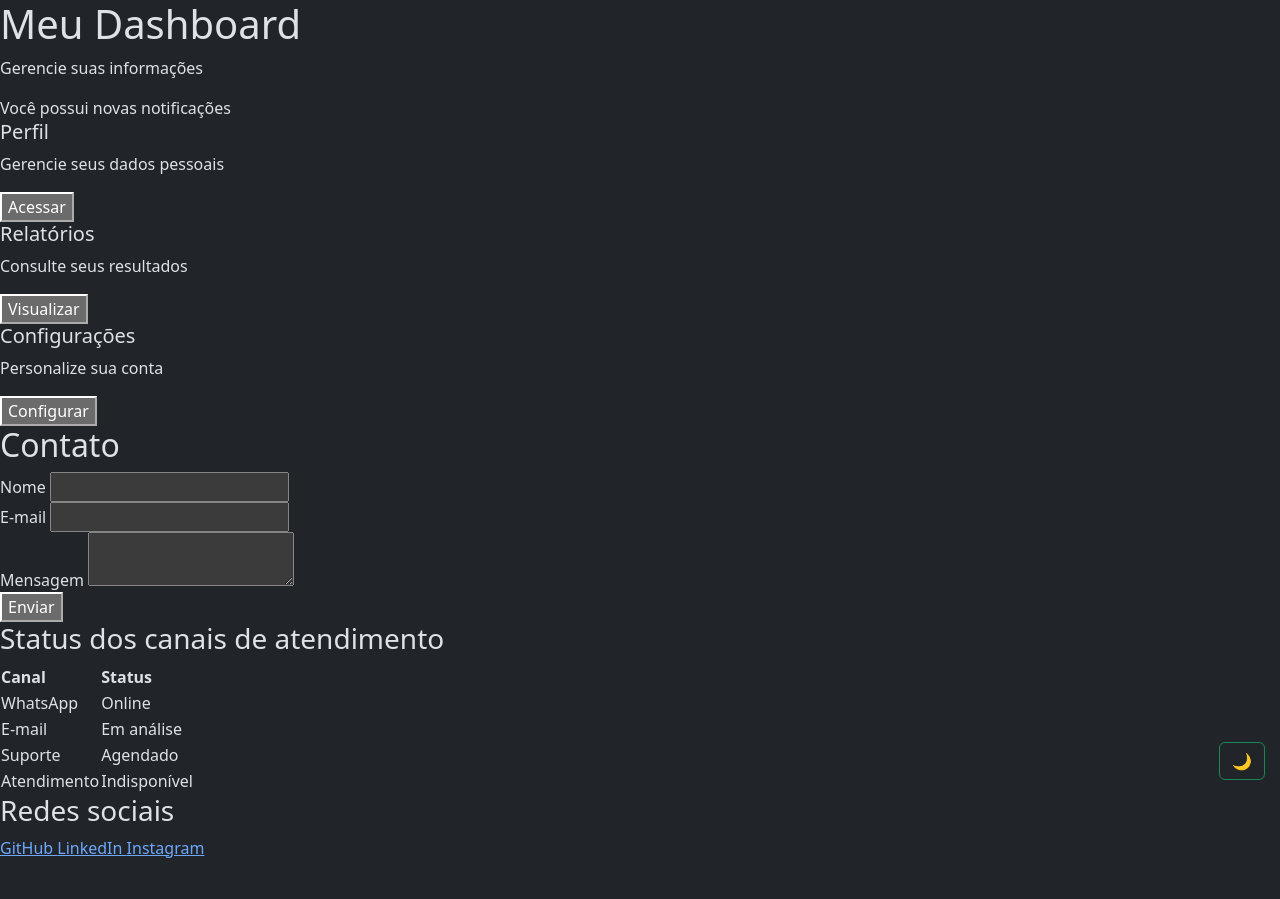
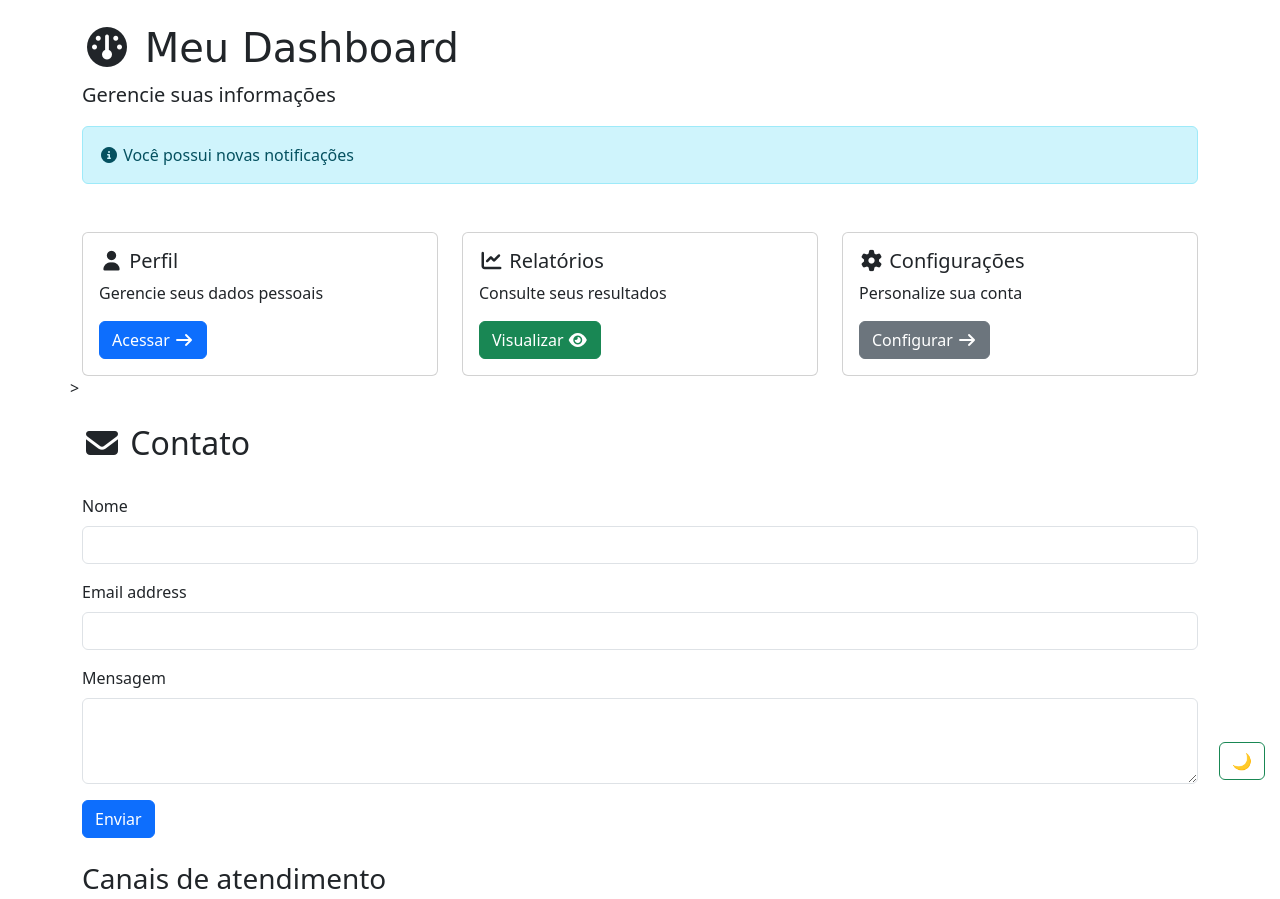
Before and after one commit to thiggsv/revis-o, a plain HTML site: page index.html in a window 1280 px wide. Shown: the top 899 px of the page. Before the commit the page ends 860 px from the top, so only its background shows below. Drawn offline with nearby package versions, Linux system fonts and the light colour scheme; a web font is replaced by a local one.

Commit message:
atualizações bootstrap

```diff
--- a/index.html
+++ b/index.html
@@ -6,6 +6,14 @@
     <meta name="viewport" content="width=device-width, initial-scale=1.0">
     <link href="https://cdn.jsdelivr.net/npm/bootstrap@5.3.8/dist/css/bootstrap.min.css" rel="stylesheet"
         integrity="sha384-sRIl4kxILFvY47J16cr9ZwB07vP4J8+LH7qKQnuqkuIAvNWLzeN8tE5YBujZqJLB" crossorigin="anonymous">
+    <link rel="preconnect" href="https://fonts.googleapis.com">
+    <link rel="preconnect" href="https://fonts.gstatic.com" crossorigin>
+    <link href="https://fonts.googleapis.com/css2?family=Original+Surfer&family=Playwrite+CU+Guides&display=swap"
+        rel="stylesheet">
+    <link rel="stylesheet" href="https://cdnjs.cloudflare.com/ajax/libs/font-awesome/7.3.1/css/all.min.css"
+        integrity="sha512-QeR2VH+lsBE5LSAe1Q5EnTBbe7XTBubt8dG93Y7gidSgdMCr8nVqKcfKAMyN96SV8KDbZVTDXChatu5G2KQGzg=="
+        crossorigin="anonymous" referrerpolicy="no-referrer">
+
     <title>Bootstrap Class - Geração Tech 4.0</title>
     <style>
         /* Toggle do tema fixado no canto inferior direito */
@@ -15,74 +23,114 @@
             right: 15px;
             z-index: 1000;
         }
+
+        h1 {
+            font-family: 'Original Surfer', cursive;
+        }
     </style>
 </head>
 
-<body>
-    <div>
-        <h1>Meu Dashboard</h1>
-        <p>Gerencie suas informações</p>
-        <div>Você possui novas notificações</div>
-        <div>
-            <div>
-                <div>
-                    <div>
-                        <h5>Perfil</h5>
-                        <p>Gerencie seus dados pessoais</p>
-                        <button>Acessar</button>
+<body class="container" data-bs-theme="light">
+    <div class="my-4">
+        <h1 class="mt-4">
+            <i class="fa-solid fa-gauge"></i>
+            Meu Dashboard
+        </h1>
+
+        <p class="lead">Gerencie suas informações</p>
+        <div class="alert alert-info" role="alert">
+            <i class="fa-solid fa-circle-info"></i>
+            Você possui novas notificações
+        </div>
+        <div class="row g-4 mt-4">
+            <div class="col-md-4">
+                <div class="card">
+                    <div class="card-body">
+                        <h5 class="card-title">
+                            <i class="fas fa-user"></i>
+                            Perfil
+                        </h5>
+                        <p class="card-text">
+                            Gerencie seus dados pessoais
+                        </p>
+                        <button class="btn btn-primary">
+                            Acessar
+                            <i class="fas fa-arrow-right"></i>
+                        </button>
                     </div>
                 </div>
             </div>
-            <div>
-                <div>
-                    <div>
-                        <h5>Relatórios</h5>
-                        <p>Consulte seus resultados</p>
-                        <button>Visualizar</button>
+            <div class="col-md-4">
+                <div class="card">
+                    <div class="card-body">
+                        <h5 class="card-title">
+                            <i class="fas fa-chart-line"></i>
+                            Relatórios
+                        </h5>
+                        <p class="card-text">
+                            Consulte seus resultados
+                        </p>
+                        <button class="btn btn-success">
+                            Visualizar
+                            <i class="fas fa-eye"></i>
+                        </button>
                     </div>
                 </div>
             </div>
+            <div class="col-md-4">
+                <div class="card">
+                    <div class="card-body">
                         <div>
-                <div>
-                    <div>
-                        <h5>Configurações</h5>
-                        <p>Personalize sua conta</p>
-                        <button>Configurar</button>
+                            <h5 class="card-title">
+                                <i class="fas fa-gear"></i>
+                                Configurações
+                            </h5>
+                            <p class="card-text">
+                                Personalize sua conta
+                            </p>
+                            <button class="btn btn-secondary">
+                                Configurar
+                                <i class="fas fa-arrow-right"></i>
+                            </button>
                         </div>
                     </div>
                 </div>
-        </div>
-        <h2>Contato</h2>
+            </div class="row g-4 mt-1 align-items-center">>
+            <h2 class="mt-4">
+                 <i class="fas fa-envelope"></i>
+                Contato</h2>
             <div>
                 <div>
                     <form>
-                    <div>
-                        <label>Nome</label>
-                        <input>
+                        <div class="mb-3">
+                            <label for="exampleInputName1" class="form-label">Nome</label>
+                            <input type="text" class="form-control" id="exampleInputName1">
                         </div>
-                    <div>
-                        <label>E-mail</label>
-                        <input>
+                        <div class="mb-3">
+                            <label for="exampleInputEmail1" class="form-label">Email address</label>
+                            <input type="email" class="form-control" id="exampleInputEmail1"
+                                aria-describedby="emailHelp">
                         </div>
-                    <div>
-                        <label>Mensagem</label>
-                        <textarea></textarea>
+                        <div class="mb-3">
+                            <label for="exampleFormControlTextarea1" class="form-label">Mensagem</label>
+                            <textarea class="form-control" id="exampleFormControlTextarea1" rows="3"></textarea>
                         </div>
-                    <button>Enviar</button>
+                        <button type="submit" class="btn btn-primary">Enviar</button>
                     </form>
                 </div>
                 <div>
-                <h3>Status dos canais de atendimento</h3>
+                    <h3 class="mt-4">Canais de atendimento</h3>
                     <div>
-                    <table>
+                        <table class="table">
                             <thead>
                                 <tr>
-                                <th>Canal</th>
-                                <th>Status</th>
+                                    <th scope="col" >Canal</th>
+                                    <th scope="col" >Status</th>
                                 </tr>
                             </thead>
                             <tbody>
                                 <tr>
+
                                     <td>WhatsApp</td>
                                     <td><span>Online</span></td>
                                 </tr>
@@ -103,33 +151,21 @@
                     </div>
                 </div>
             </div>
-        <h3>Redes sociais</h3>
+            <h3 class="mt-4">Redes sociais</h3>
             <div>
-            <a
-                href="https://github.com/carloeira"
-                target="_blank"
-                rel="noopener noreferrer">
+                <a href="https://github.com/carloeira" target="_blank" rel="noopener noreferrer">
                     GitHub
                 </a>
-            <a
-                href="https://linkedin.com/in/carloeira"
-                target="_blank"
-                rel="noopener noreferrer">
+                <a href="https://linkedin.com/in/carloeira" target="_blank" rel="noopener noreferrer">
                     LinkedIn
                 </a>
-            <a
-                href="https://instagram.com/ielceara"
-                target="_blank"
-                rel="noopener noreferrer">
+                <a href="https://instagram.com/ielceara" target="_blank" rel="noopener noreferrer">
                     Instagram
                 </a>
             </div>
         </div>
 
-    <button
-        id="themeToggle"
-        class="btn btn-outline-success ms-2"
-        type="button">
+        <button id="themeToggle" class="btn btn-outline-success ms-2" type="button">
         </button>
 
         <script>
@@ -173,4 +209,5 @@
             integrity="sha384-FKyoEForCGlyvwx9Hj09JcYn3nv7wiPVlz7YYwJrWVcXK/BmnVDxM+D2scQbITxI"
             crossorigin="anonymous"></script>
 </body>
+
 </html>
```
Lines whose indentation alone changed are shown as unchanged.
